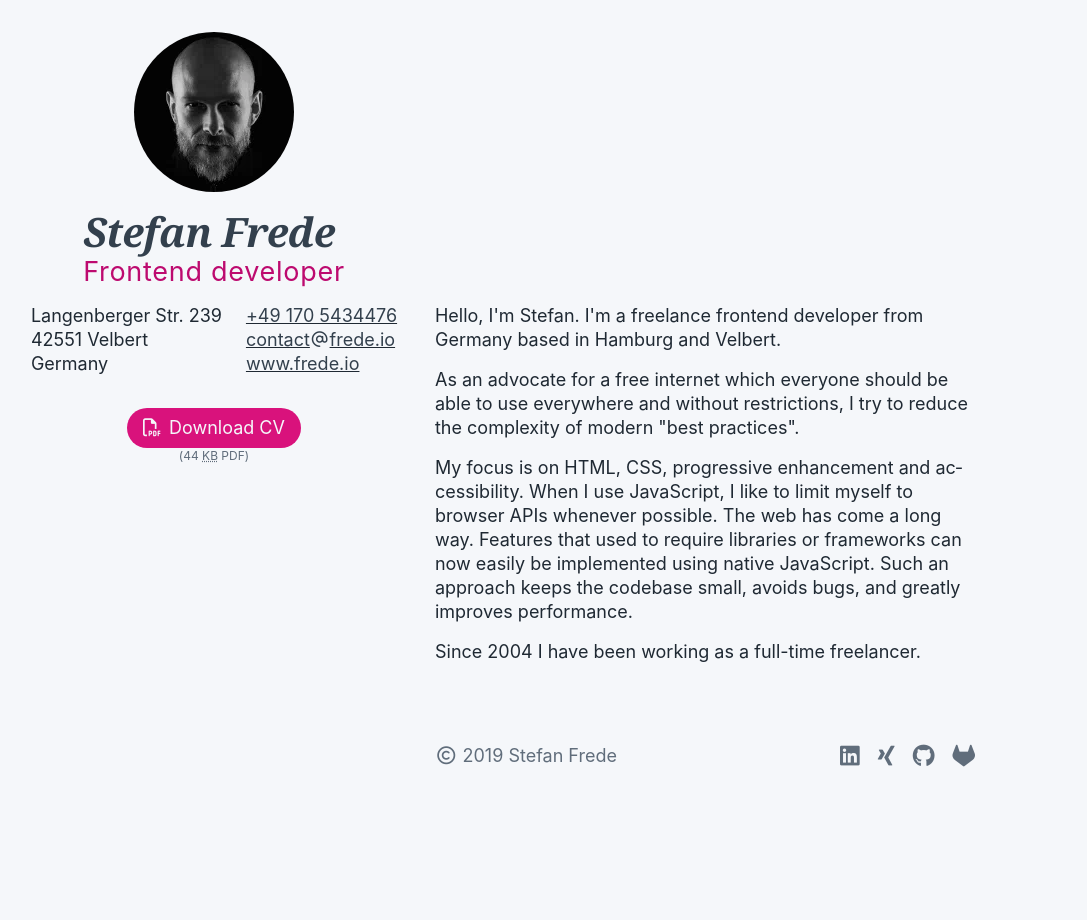
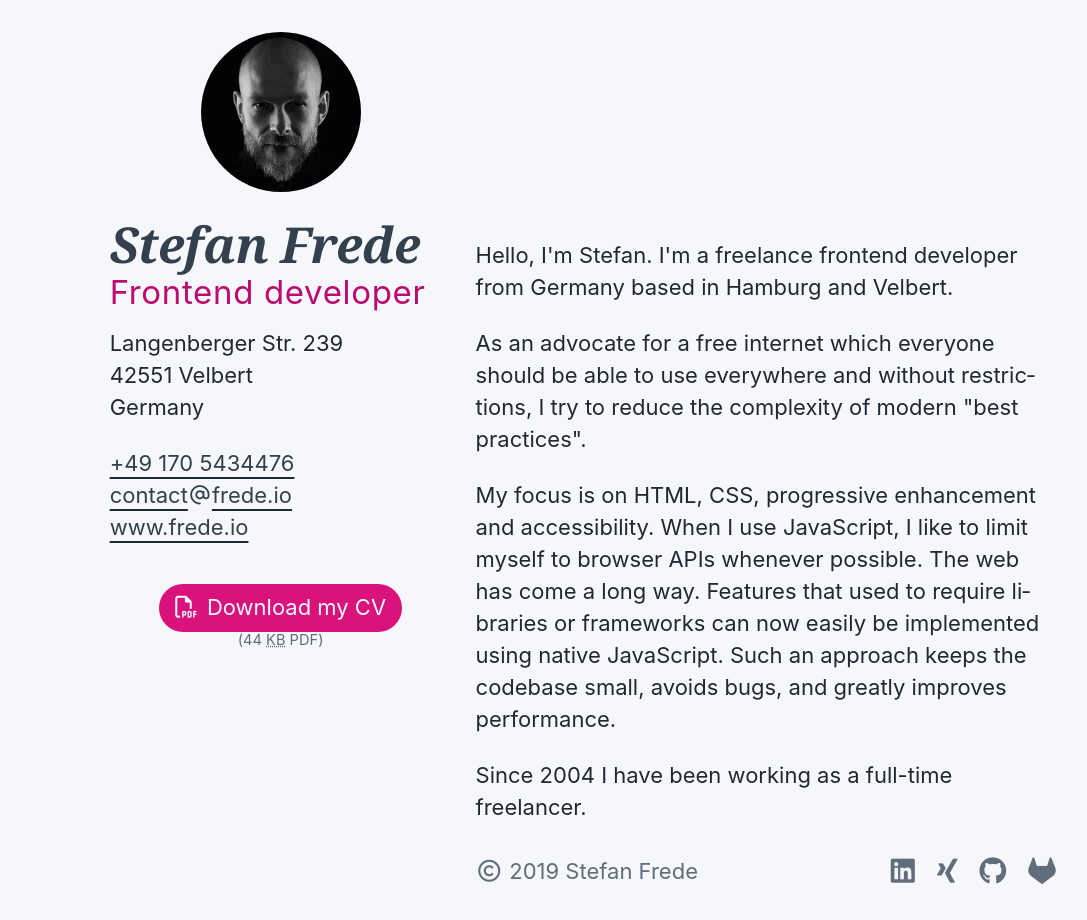
Before and after one commit to stefanfrede/frede-io, a PHP site: page / in a window 1280 px wide. Shown: the whole page, without its empty margins (7-1094 px from the left). Before the commit the page ends 767 px from the top, so only its background shows below. Run offline with PHP 8.4, Linux system fonts and the light colour scheme; some libraries are stand-ins or nearby versions.

Commit message:
Refactor typography

```diff
--- a/css/main.css
+++ b/css/main.css
@@ -33,6 +33,14 @@
     --on-surface: hsl(0, 0%, 88%);
     --background: hsl(210, 24%, 16%);
   }
+
+  body {
+    background-image: linear-gradient(
+      to top,
+      var(--surface) 75%,
+      var(--primary-dark) 100%
+    );
+  }
 }
 
 *,
@@ -55,9 +63,10 @@ body {
     'Segoe UI Emoji', 'Segoe UI Symbol', 'Noto Color Emoji';
   -ms-grid-rows: 1fr 5.5rem;
   grid-template-rows: 1fr 5.5rem;
-  line-height: 1.5;
+  line-height: 1.4;
   margin: 0;
   min-height: 100vh;
+  padding: 2rem 0.5rem 0;
   scroll-behavior: smooth;
   text-rendering: optimizeSpeed;
 }
@@ -72,13 +81,19 @@ h1 {
   margin: 0;
 }
 
-h2 {
+h1 + p {
   color: var(--primary-dark);
+  display: block;
+  font-family: -apple-system, BlinkMacSystemFont, 'Segoe UI', Roboto,
+    'Helvetica Neue', Arial, 'Noto Sans', sans-serif, 'Apple Color Emoji',
+    'Segoe UI Emoji', 'Segoe UI Symbol', 'Noto Color Emoji';
   font-size: 1.5rem;
+  font-style: normal;
   font-weight: 400;
   letter-spacing: 0.05rem;
   line-height: 1.5rem;
-  margin: 0;
+  margin: 0 0 1rem;
+  text-align: center;
 }
 
 small {
@@ -108,6 +123,7 @@ a:visited {
   color: var(--on-surface-high);
   -webkit-text-decoration-color: var(--on-surface);
   text-decoration-color: var(--on-surface);
+  text-underline-offset: 0.25rem;
   transition-duration: 0.25s;
   transition-property: color;
   transition-timing-function: ease-in-out;
@@ -121,23 +137,9 @@ a:hover {
   text-decoration-color: var(--on-surface);
 }
 
-main {
-  background-color: var(--surface);
-  padding: 2rem 1rem;
-}
-
-section + section {
-  margin-top: 2rem;
-}
-
-header {
-  margin: 1rem 0;
-}
-
 footer {
-  background: var(--surface);
   color: var(--on-surface-medium);
-  padding: 2rem 1rem;
+  padding: 2rem 0;
 }
 
 footer a:link,
@@ -176,11 +178,12 @@ footer a:hover {
   display: flex;
   flex-direction: column;
   font-style: normal;
-  margin-bottom: 2rem;
+  margin-bottom: 0;
 }
 
 .h-card__photo {
   border-radius: 9999px;
+  margin-bottom: 1rem;
 }
 
 .h-card__contact-data {
@@ -189,6 +192,7 @@ footer a:hover {
 
 .h-card__contact-data > p {
   flex: 1 0 auto;
+  margin-bottom: 1.5rem;
 }
 
 .h-card__contact-data > p:first-child {
@@ -200,10 +204,23 @@ footer a:hover {
   flex-direction: column;
 }
 
+.h-card__contact-data > p > a,
+.h-card__contact-data > p > span {
+  display: inline-block;
+  line-height: 1.5;
+}
+
+.h-card__contact-data > p > span:first-child,
+.h-card__contact-data > p > span:last-child {
+  display: block;
+}
+
 .download {
   align-items: center;
   display: flex;
   flex-direction: column;
+  line-height: 1.5;
+  margin-bottom: 1rem;
 }
 
 .download__btn:link,
@@ -275,7 +292,7 @@ footer a:hover {
   color: var(--gitlab);
 }
 
-@media (min-width: 480px) {
+@media (min-width: 30em) {
   .introduction,
   .footer__inner {
     margin: 0 auto;
@@ -283,7 +300,7 @@ footer a:hover {
   }
 }
 
-@media (min-width: 768px) {
+@media (min-width: 48em) {
   html {
     font-size: 112.5%;
   }
@@ -292,6 +309,7 @@ footer a:hover {
     -ms-grid-rows: 1fr 4.8888rem;
     grid-template-rows: 1fr 4.8888rem;
     line-height: 1.3333;
+    padding: 1.7777rem 0.8888rem 0;
   }
 
   h1 {
@@ -299,41 +317,39 @@ footer a:hover {
     line-height: 2.6666rem;
   }
 
-  h2 {
+  h1 + p {
     letter-spacing: 0.04rem;
-    line-height: 1.7777rem;
+    line-height: 1.3333rem;
   }
 
   small {
     line-height: 0.8888rem;
   }
 
-  main {
+  footer {
     padding: 1.7777rem 0;
   }
 
-  section + section {
-    margin-top: 1.7777rem;
+  .h-card__photo {
+    margin-bottom: 1.3333rem;
   }
 
-  header {
-    margin: 0.8888rem 0;
-  }
-
-  footer {
-    padding: 1.7777rem 0.8888rem;
-  }
-
-  .footer__inner {
-    max-width: 30rem;
-  }
-
-  .h-card {
-    margin-bottom: 1.7777rem;
+  .h-card__contact-data > p {
+    margin-bottom: 1.3333rem;
   }
 
   .h-card__contact-data > p:first-child {
     margin-right: 1.3333rem;
+  }
+
+  .h-card__contact-data > p > a,
+  .h-card__contact-data > p > span {
+    line-height: 1.3333;
+  }
+
+  .download {
+    line-height: 1.3333;
+    margin-bottom: 0.8888rem;
   }
 
   .download__btn:link,
@@ -345,41 +361,124 @@ footer a:hover {
     margin-right: 0.4444rem;
   }
 
-  .introduction {
-    max-width: 30rem;
-  }
-
   .introduction > p + p {
     margin-top: 0.8888rem;
   }
 }
 
-@media (min-width: 992px) {
+@media (min-width: 62em) {
+  html {
+    font-size: 137.5%;
+  }
+
+  body {
+    line-height: 1.4545;
+    padding: 1.4545rem 0.7272rem 0;
+  }
+
+  h1 {
+    letter-spacing: -0.03rem;
+    line-height: 2.5454rem;
+  }
+
+  h1 + p {
+    letter-spacing: 0.03rem;
+    line-height: 1.8181rem;
+    margin-bottom: 0.7272rem;
+  }
+
+  picture {
+    align-self: center;
+  }
+
+  small {
+    line-height: 0.7272rem;
+  }
+
+  footer {
+    padding: 1.4545rem 0;
+  }
+
+  .h-card {
+    align-items: flex-start;
+  }
+
+  .h-card__photo {
+    margin-bottom: 1.0909rem;
+  }
+
+  .h-card__contact-data {
+    flex-direction: column;
+  }
+
+  .h-card__contact-data > p {
+    margin-bottom: 1.4545rem;
+  }
+
+  .h-card__contact-data > p:first-child {
+    margin-bottom: 1.0909rem;
+    margin-right: 0;
+  }
+
+  .h-card__contact-data > p:last-child {
+    margin-bottom: 1.8181rem;
+  }
+
+  .h-card__contact-data > p > a,
+  .h-card__contact-data > p > span {
+    line-height: 1.4545;
+  }
+
+  .download {
+    line-height: 1.4545;
+    margin-bottom: 0;
+  }
+
+  .download__btn:link,
+  .download__btn:visited {
+    font-size: 1rem;
+    padding: 0.3636rem 0.7272rem;
+  }
+
+  .introduction,
+  .footer__inner {
+    margin: 0;
+    max-width: 100%;
+  }
+
+  .introduction {
+    margin-top: 9.4545rem;
+  }
+
+  .introduction > p + p {
+    margin-top: 1.0909rem;
+  }
+
   @supports (display: grid) {
+    body {
+      grid-template-rows: 1fr 4.3636rem;
+    }
+
     main {
-      display: -ms-grid;
       display: grid;
-      grid-column-gap: 1.7777rem;
-      -ms-grid-columns: 20rem 1.7777rem 1fr;
-      grid-template-columns: 21rem 1fr;
-      padding-left: 1.7777rem;
-      padding-right: 1.7777rem;
+      grid-column-gap: 1.0909rem;
+      grid-template-columns: 1fr repeat(3, 4.4545rem) repeat(8, 1fr);
+      max-width: 66rem;
     }
 
     footer {
-      padding: 1.7777rem;
+      display: grid;
+      grid-column-gap: 1.0909rem;
+      grid-template-columns: 1fr repeat(3, 4.4545rem) repeat(8, 1fr);
     }
 
-    .footer__inner {
-      margin: 0 0 0 22.7777rem;
+    aside {
+      grid-column: 2 / 5;
     }
 
-    section + section {
-      margin-top: 0;
-    }
-
-    .introduction {
-      margin: 15.1111rem 0 0;
+    .introduction,
+    .footer__inner {
+      grid-column: 5 / 11;
     }
   }
 }
--- a/index.html
+++ b/index.html
@@ -32,7 +32,7 @@
 </head>
 <body>
   <main role="main">
-    <section>
+    <aside>
       <address class="h-card">
         <picture>
           <source
@@ -52,25 +52,23 @@
             src="/img/photo-160w.jpg"
             alt="Stefan Frede">
         </picture>
-        <header>
         <h1 class="p-name">
           Stefan Frede
         </h1>
-          <h2 class="p-job-title">
+        <p class="p-job-title">
           Frontend developer
-          </h2>
-        </header>
+        </p>
         <div class="h-card__contact-data ">
           <p class="p-adr">
             <span class="p-street-address">
               Langenberger Str. 239
-            </span><br />
+            </span>
             <span class="p-postal-code">
               42551
             </span>
             <span class="p-locality">
               Velbert
-            </span><br />
+            </span>
             <span class="p-country-name">
               Germany
             </span>
@@ -88,42 +86,40 @@
           </p>
         </div>
       </address>
-      <div class="download">
+      <p class="download">
         <a
           class="download__btn"
           href="/assets/cv_stefan_frede.pdf"
           download>
-          <i class="far fa-file-pdf"></i>Download CV
+          <i class="far fa-file-pdf"></i>Download my CV
         </a>
         <small>
           (44 <abbr title="Kilobytes">KB</abbr> PDF)
         </small>
       </p>
-    </section>
-    <section>
+    </aside>
     <article class="introduction">
       <p>
-          Hello, I'm Stefan. I'm a freelance frontend developer from Germany
-          based in Hamburg and Velbert.
+        Hello, I'm Stefan. I'm a freelance frontend developer from Germany based
+        in Hamburg and Velbert.
       </p>
       <p>
-          As an advocate for a free internet which everyone should be able to
-          use everywhere and without restrictions, I try to reduce the
-          complexity of modern "best practices".
+        As an advocate for a free internet which everyone should be able to use
+        everywhere and without restrictions, I try to reduce the complexity of
+        modern "best practices".
       </p>
       <p>
         My focus is on HTML, CSS, progressive enhancement and accessibility.
         When I use JavaScript, I like to limit myself to browser APIs whenever
         possible. The web has come a long way. Features that used to require
         libraries or frameworks can now easily be implemented using native
-          JavaScript. Such an approach keeps the codebase small, avoids bugs,
-          and greatly improves performance.
+        JavaScript. Such an approach keeps the codebase small, avoids bugs, and
+        greatly improves performance.
       </p>
       <p>
         Since 2004 I have been working as a full-time freelancer.
       </p>
     </article>
-    </section>
   </main>
   <footer role="contentinfo">
     <div class="footer__inner">
--- a/package.json
+++ b/package.json
@@ -43,8 +43,8 @@
     }
   },
   "devDependencies": {
-    "eslint": "^6.5.0",
-    "eslint-config-prettier": "^6.3.0",
+    "eslint": "^6.6.0",
+    "eslint-config-prettier": "^6.5.0",
     "eslint-plugin-import": "^2.18.2",
     "eslint-plugin-prettier": "^3.1.1",
     "husky": "^3.0.7",
```
Also changed, not shown: package-lock.json. Lines whose indentation alone changed are shown as unchanged.
